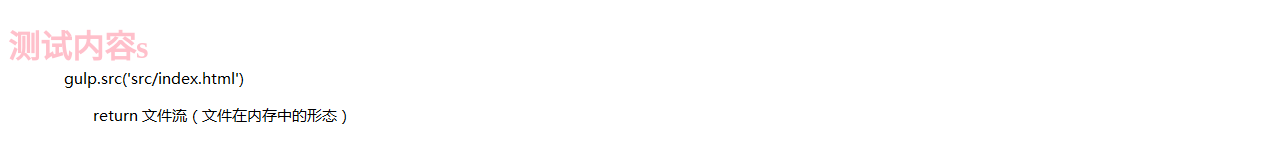
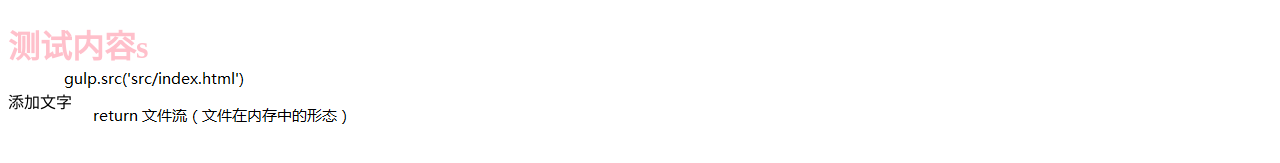
Before and after one commit to runfeiYang/git-demo, a website: page src/index.html in a window 1280 px wide. Shown: the top 163 px of the page. Drawn offline with nearby package versions, Linux system fonts and the light colour scheme; files that its build step writes are made by us from their sources.

Commit message:
'添加文字'

```diff
--- a/src/index.html
+++ b/src/index.html
@@ -9,6 +9,7 @@
 <body>
 <!-- 测试注释 -->
   <h1>测试内容s</h1>
+  添加文字
   <script src="scripts/all.js"></script>
 </body>
 
```
